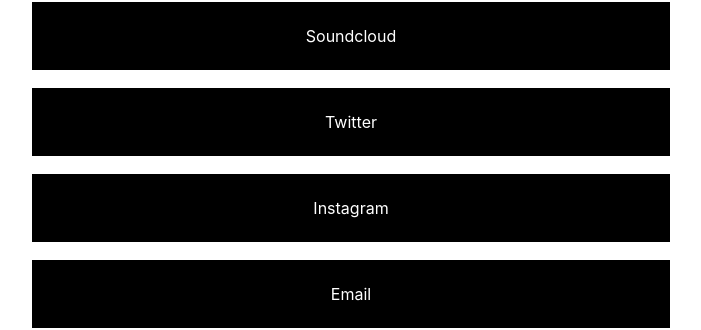
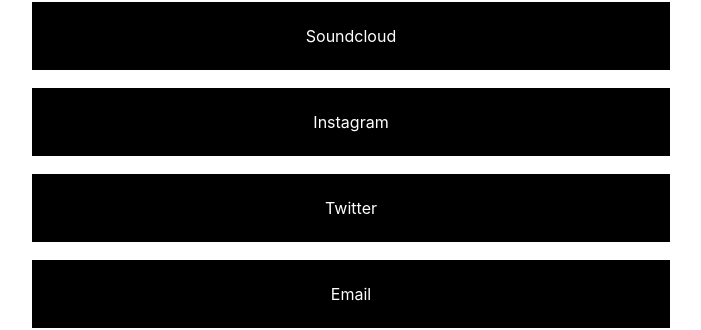
Before and after one commit to dunba/dunba.world, a React (Create React App) app: page / in a window 1280 px wide. Shown: the part 249-579 px from the top of the page, without its empty margins (289-990 px from the left). Built offline with nearby package versions, Linux system fonts and the light colour scheme.

Commit message:
reordered social links

```diff
--- a/src/components/DunbaWorld.js
+++ b/src/components/DunbaWorld.js
@@ -10,7 +10,7 @@
 
     }
 
-    const socials =[{site:"Soundcloud", url:"https://soundcloud.com/dunba", icon:"white"},{site:"Twitter", url:"https://twitter.com/dunbatopaz", icon:"white"},{site:"Instagram", url:"https://instagram.com/dunbatopaz", icon:"white"},{site:"Email", url:"mailto:hello@dunba.world", icon:"white"}]
+    const socials =[{site:"Soundcloud", url:"https://soundcloud.com/dunba", icon:"white"},{site:"Instagram", url:"https://instagram.com/dunbatopaz", icon:"white"},{site:"Twitter", url:"https://twitter.com/dunbatopaz", icon:"white"},{site:"Email", url:"mailto:hello@dunba.world", icon:"white"}]
      return(
          <div className='flexcontainer'>
 <div className='hompageholder'>
```
